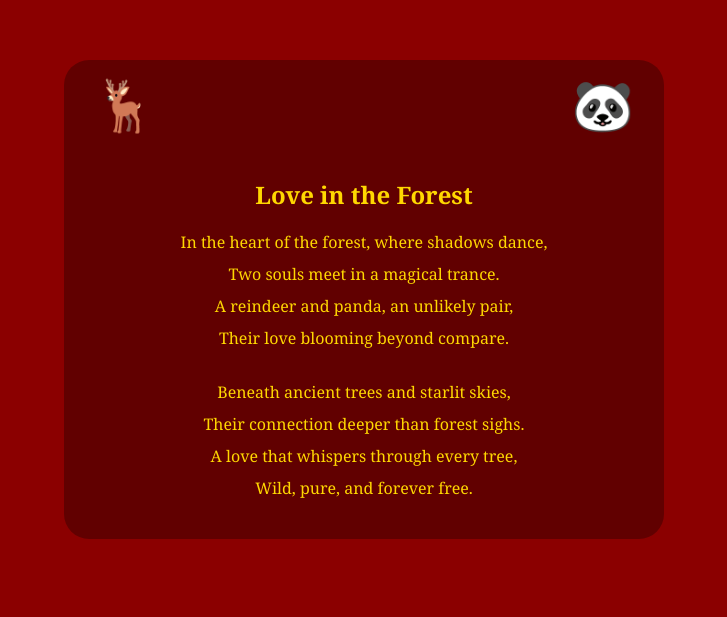
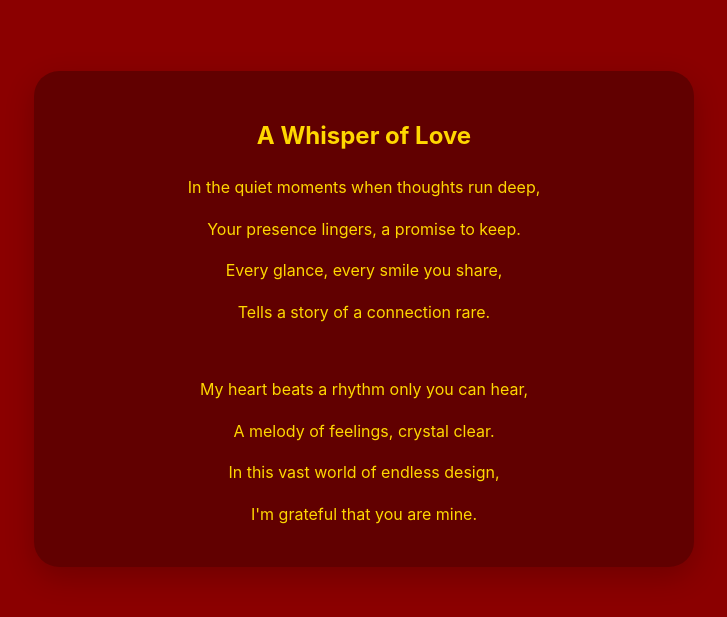
Before and after one commit to forest-verse/forest-verse.github.io, a plain HTML site: page love-poem.html in a window 1280 px wide. Shown: the part 101-718 px from the top of the page, without its empty margins (276-1003 px from the left). Drawn offline with Linux system fonts and the light colour scheme.

Commit message:
Update love-poem.html

```diff
--- a/love-poem.html
+++ b/love-poem.html
@@ -1,25 +1,28 @@
 <!DOCTYPE html>
 <html>
 <head>
-    <meta name="viewport" content="width=device-width, initial-scale=1">
-    <title>Forest of Love</title>
+    <meta name="viewport" content="width=device-width, initial-scale=1, viewport-fit=cover">
+    <meta name="theme-color" content="#8B0000">
+    <title>A Whisper of Love</title>
     <style>
-        * {
-            box-sizing: border-box;
+        html, body {
+            height: 100%;
             margin: 0;
-            padding: 0;
+            overscroll-behavior-y: contain;
+            -webkit-touch-callout: none;
+            -webkit-user-select: none;
+            touch-action: manipulation;
         }
         body {
-            font-family: 'Georgia', serif;
+            font-family: -apple-system, BlinkMacSystemFont, 'Segoe UI', Roboto, Oxygen, Ubuntu, Cantarell, 'Open Sans', 'Helvetica Neue', sans-serif;
             background-color: #8B0000;
             color: #FFD700;
             display: flex;
             justify-content: center;
             align-items: center;
-            min-height: 100vh;
             text-align: center;
             padding: 20px;
-            overflow: hidden;
+            line-height: 1.6;
         }
         .poem {
             background: rgba(0,0,0,0.3);
@@ -27,20 +30,7 @@
             padding: 30px;
             width: 100%;
             max-width: 600px;
-            position: relative;
-        }
-        .animals {
-            display: flex;
-            justify-content: space-between;
-            margin-bottom: 20px;
-        }
-        .animal {
-            font-size: 50px;
-            animation: float 2s infinite;
-        }
-        @keyframes float {
-            0%, 100% { transform: translateY(0); }
-            50% { transform: translateY(-20px); }
+            box-shadow: 0 10px 30px rgba(0,0,0,0.2);
         }
         h1 {
             color: #FFD700;
@@ -52,9 +42,6 @@
             font-size: 16px;
         }
         @media (max-width: 480px) {
-            .animal {
-                font-size: 30px;
-            }
             h1 {
                 font-size: 20px;
             }
@@ -66,20 +53,16 @@
 </head>
 <body>
     <div class="poem">
-        <div class="animals">
-            <div class="animal">🦌</div>
-            <div class="animal">🐼</div>
-        </div>
-        <h1>Love in the Forest</h1>
-        <p>In the heart of the forest, where shadows dance,</p>
-        <p>Two souls meet in a magical trance.</p>
-        <p>A reindeer and panda, an unlikely pair,</p>
-        <p>Their love blooming beyond compare.</p>
+        <h1>A Whisper of Love</h1>
+        <p>In the quiet moments when thoughts run deep,</p>
+        <p>Your presence lingers, a promise to keep.</p>
+        <p>Every glance, every smile you share,</p>
+        <p>Tells a story of a connection rare.</p>
         <br>
-        <p>Beneath ancient trees and starlit skies,</p>
-        <p>Their connection deeper than forest sighs.</p>
-        <p>A love that whispers through every tree,</p>
-        <p>Wild, pure, and forever free.</p>
+        <p>My heart beats a rhythm only you can hear,</p>
+        <p>A melody of feelings, crystal clear.</p>
+        <p>In this vast world of endless design,</p>
+        <p>I'm grateful that you are mine.</p>
     </div>
 </body>
 </html>
```
